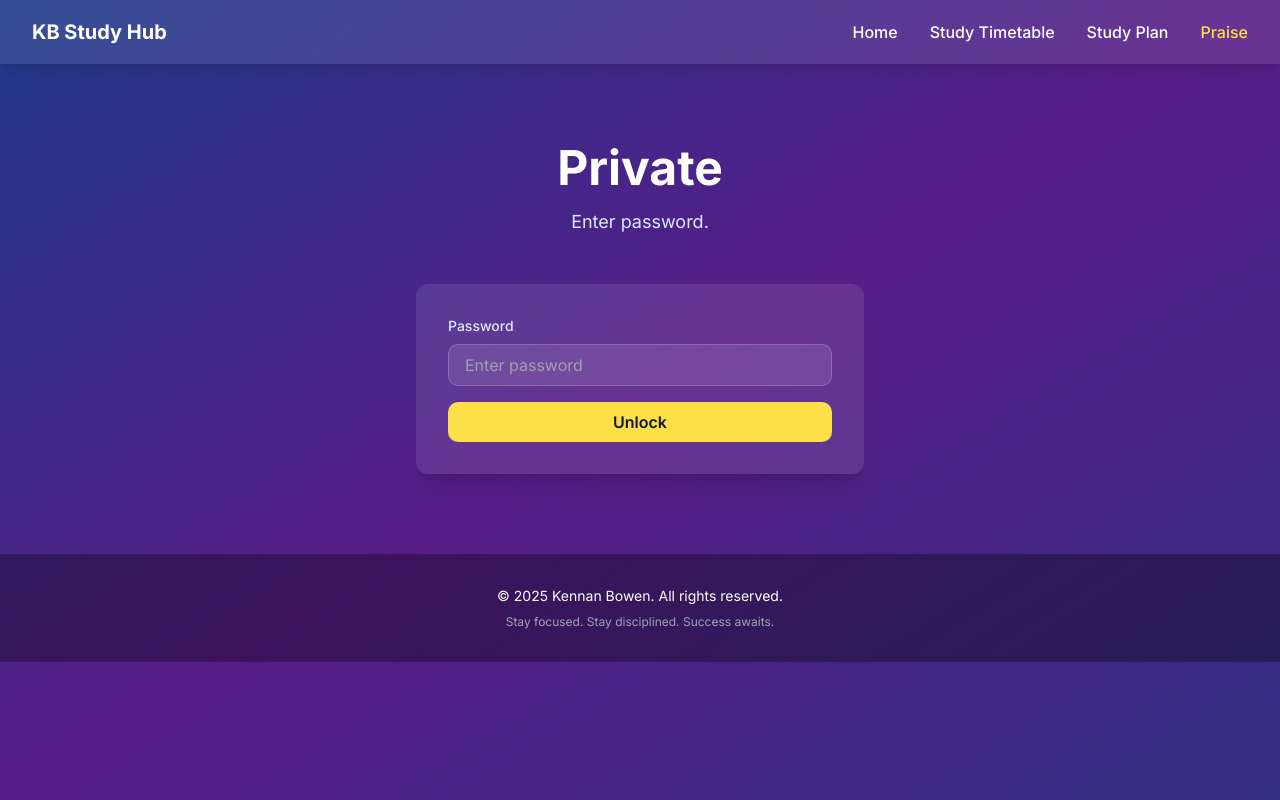
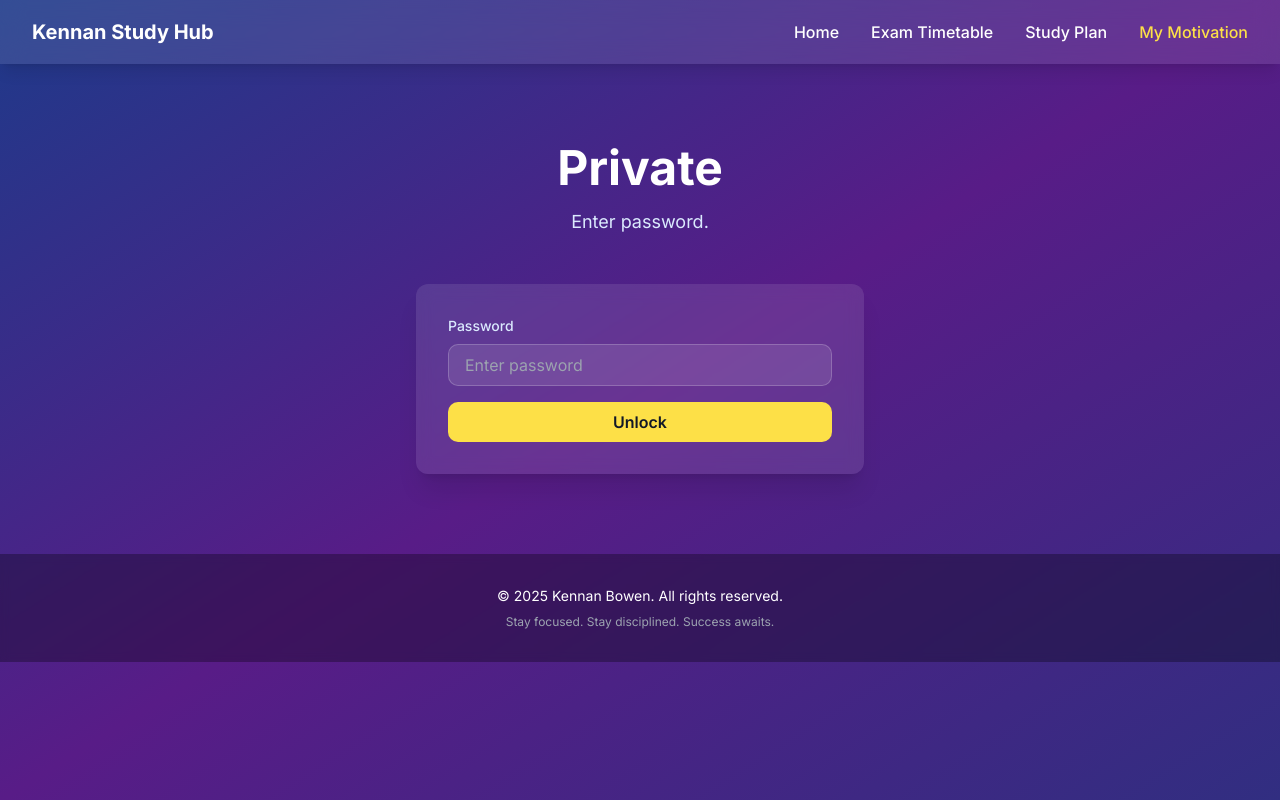
Before and after one commit to kennan675/timetable, a React (Vite) app: page /praise in a window 1280 px wide. Built offline with nearby package versions, Linux system fonts and the light colour scheme.

Commit message:
Rename navigation labels

```diff
--- a/src/components/Navigation.tsx
+++ b/src/components/Navigation.tsx
@@ -11,16 +11,16 @@ export const Navigation = () => {
 
   const navItems: NavItem[] = [
     { label: 'Home', path: '/' },
-    { label: 'Study Timetable', path: '/study-timetable' },
+    { label: 'Exam Timetable', path: '/study-timetable' },
     { label: 'Study Plan', path: '/study-plan' },
-    { label: 'Praise', path: '/praise' }
+    { label: 'My Motivation', path: '/praise' }
   ];
 
   return (
     <nav className="bg-white/10 backdrop-blur-md shadow-lg sticky top-0 z-50">
       <div className="max-w-7xl mx-auto px-4 sm:px-6 lg:px-8">
         <div className="flex justify-between items-center h-16">
-          <div className="text-white font-bold text-xl">KB Study Hub</div>
+          <div className="text-white font-bold text-xl">Kennan Study Hub</div>
 
           <div className="hidden md:flex space-x-8">
             {navItems.map(item => (
```
